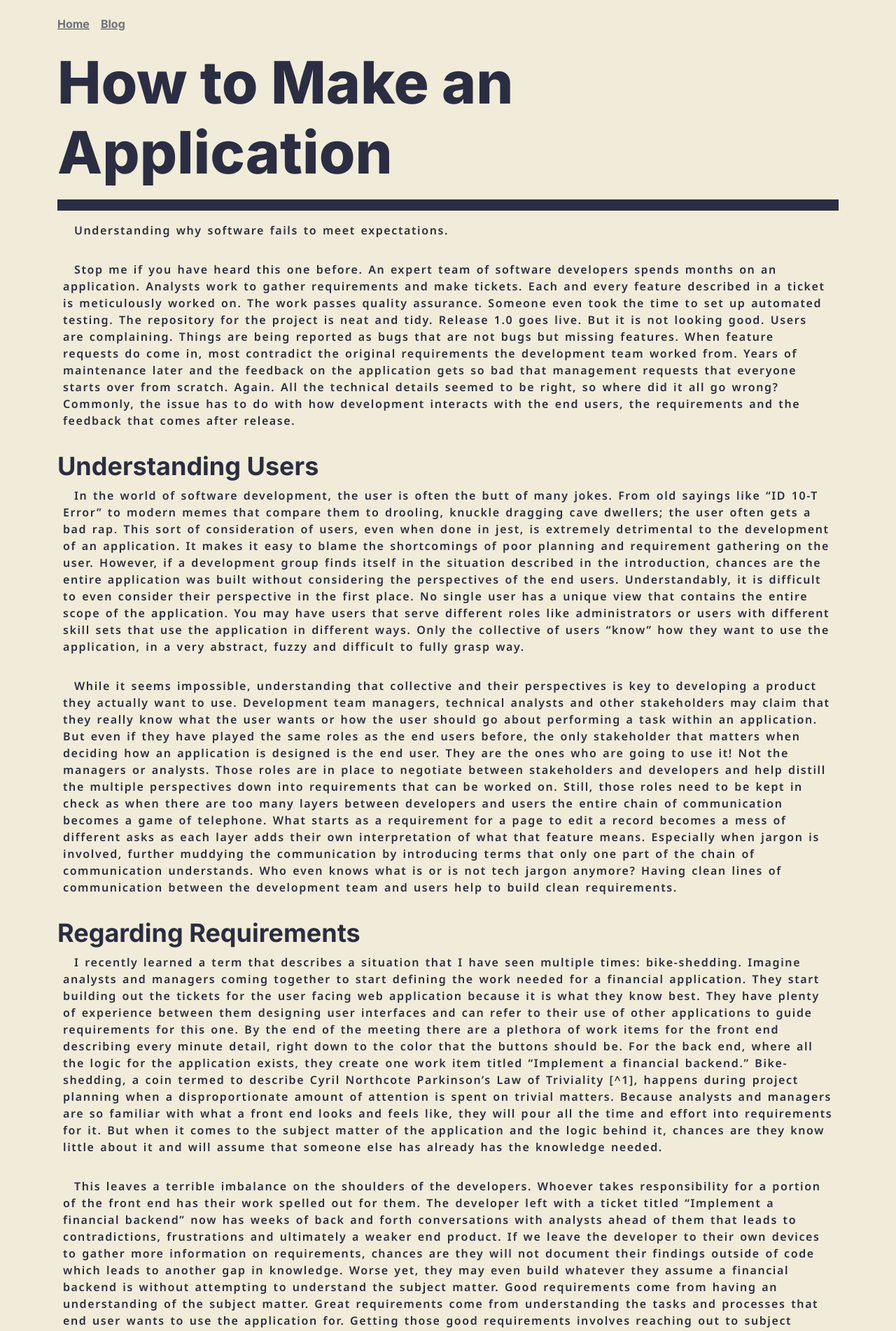
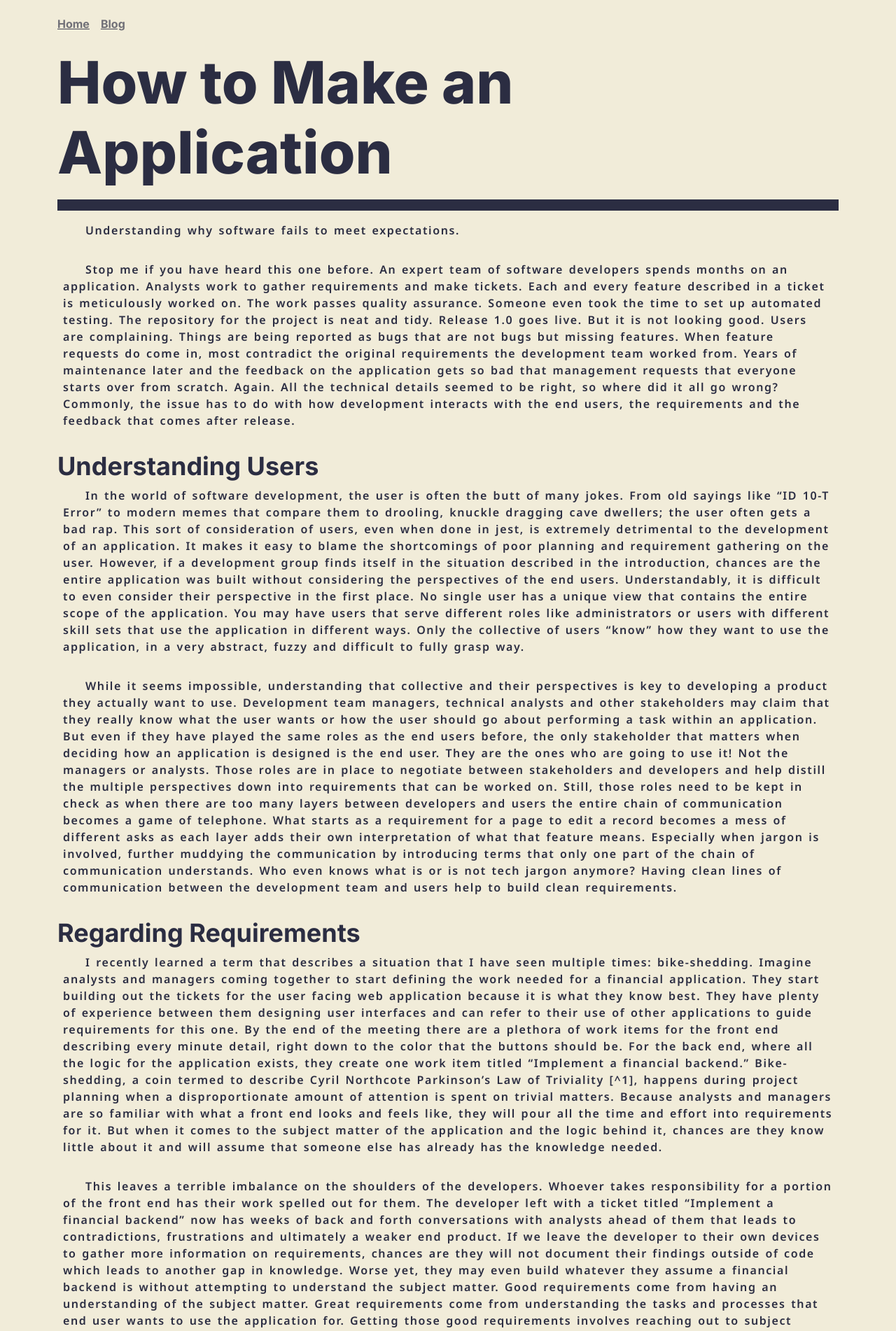
Before and after one commit to rsoulard/rsoulard, a Jekyll site: the page built from _posts/2025-04-07-how-to-make-an-application.md, in a window 1280 px wide. Shown: the top 1902 px of the page at 70% size. Built offline with Jekyll 4.4.1, drawn with Linux system fonts in a browser that asks for light colours.

Commit message:
Update style increase text indent

```diff
--- a/_sass/site/_typography.scss
+++ b/_sass/site/_typography.scss
@@ -19,7 +19,7 @@ body {
 
 .blog-body > p {
     font-family: $font-body;
-    text-indent: 1rem;
+    text-indent: 2rem;
 }
 
 strong {
```
